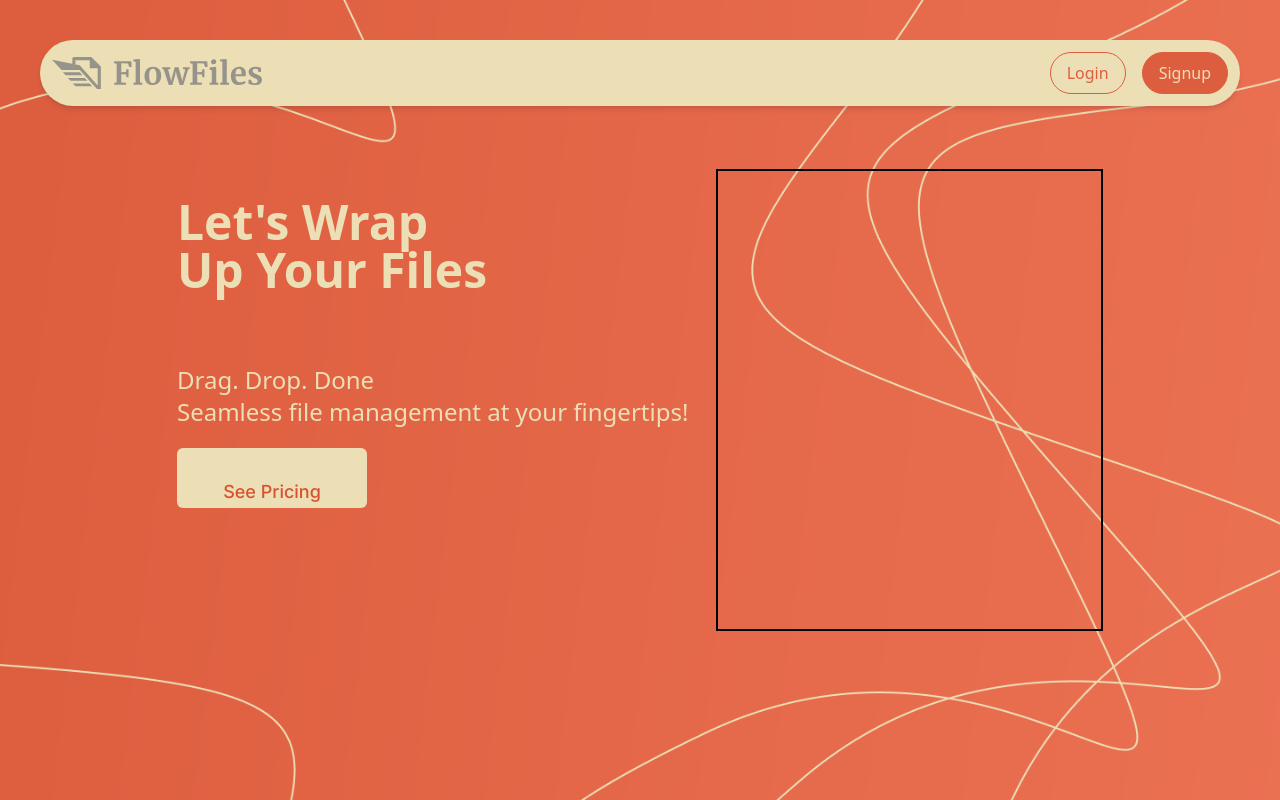
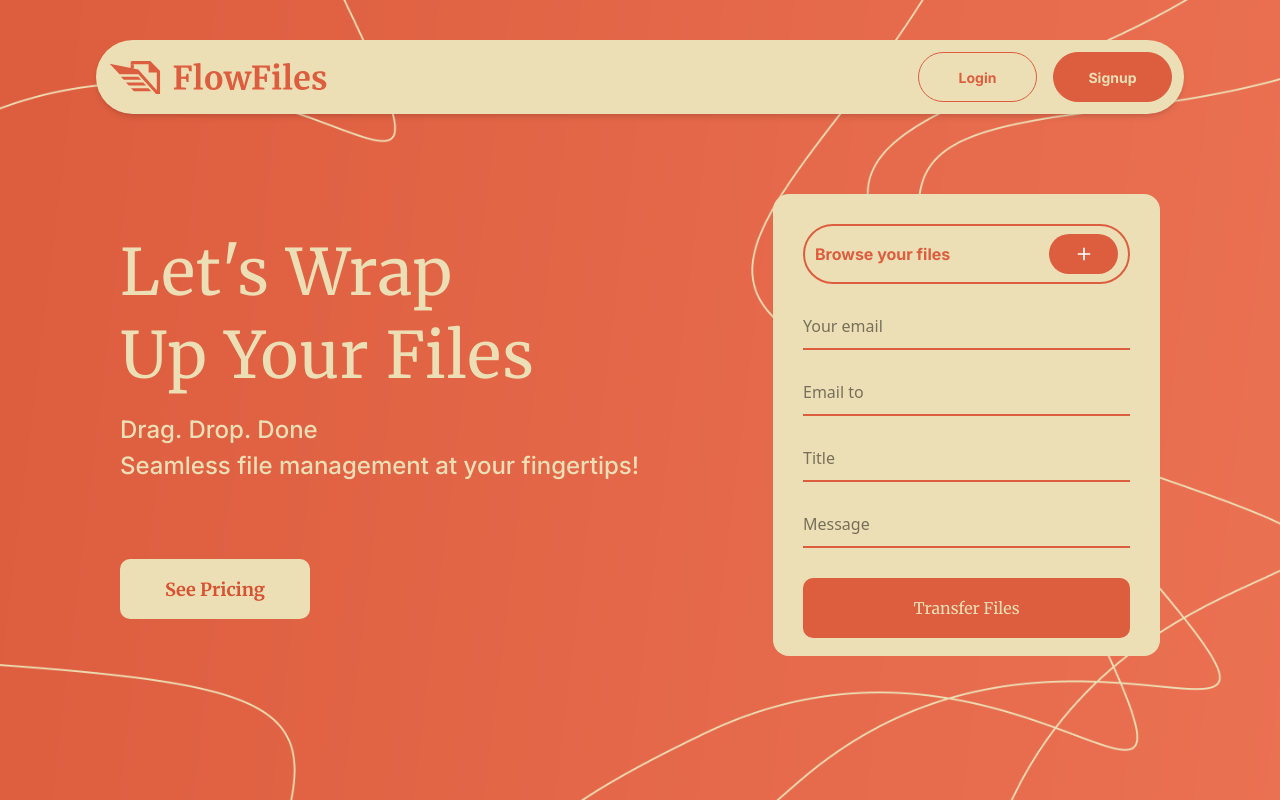
Before and after one commit to SyedKamranT/File_sharing, a React (Vite) app in the folder front-end/: page / in a window 1280 px wide. Built offline with nearby package versions, Linux system fonts and the light colour scheme.

Commit message:
front-end main page

```diff
--- a/front-end/package.json
+++ b/front-end/package.json
@@ -18,6 +18,7 @@
     "react": "^19.0.0",
     "react-dom": "^19.0.0",
     "react-dropzone": "^14.3.5",
+    "react-icons": "^5.5.0",
     "react-router-dom": "^7.2.0",
     "react-toastify": "^11.0.3",
     "tailwindcss": "^4.0.6"
--- a/front-end/src/Home.jsx
+++ b/front-end/src/Home.jsx
@@ -1,6 +1,89 @@
 import React from 'react'
 import background from './assets/background.png'
 import Navbar from './components/Navbar.jsx'
+import { IoMdAdd } from "react-icons/io";
+import { useState, useMemo } from 'react';
+
+
+
+
+//dropzone
+
+import { useDropzone } from 'react-dropzone';
+
+const baseStyle = {
+  flex: 1,
+  display: 'flex',
+
+  alignItems: 'center',
+
+  borderColor: '#DD5E3F',
+  borderWidth: '2px',
+  borderRadius: '30px',
+
+
+  backgroundColor: 'transparent',
+  color: '#bdbdbd',
+  outline: 'none',
+  transition: 'border .24s ease-in-out',
+  width: '327px',
+  height: '60px',
+};
+
+const focusedStyle = {
+  borderColor: '#2196f3'
+};
+
+const acceptStyle = {
+  borderColor: '#00e676'
+};
+
+const rejectStyle = {
+  borderColor: '#ff1744'
+};
+
+function StyledDropzone(props) {
+  const [fileName, setFileName] = useState(null);
+  const {
+    getRootProps,
+    getInputProps,
+    isFocused,
+    isDragAccept,
+    isDragReject
+  } = useDropzone({
+    multiple :true,
+    accept: { 'image/*': [] },
+    onDrop: (acceptedFiles) => {
+      if (acceptedFiles.length > 0) {
+        setFileName(acceptedFiles[0].name); // Store the selected file name
+      }
+    }
+  });
+
+  const style = useMemo(() => ({
+    ...baseStyle,
+    ...(isFocused ? focusedStyle : {}),
+    ...(isDragAccept ? acceptStyle : {}),
+    ...(isDragReject ? rejectStyle : {})
+  }), [
+    isFocused,
+    isDragAccept,
+    isDragReject
+  ]);
+
+  return (
+    <div className="container flex justify-between   w-[327px] ">
+      <div {...getRootProps({ style })}>
+        <input {...getInputProps()} className=' rounded-[30px]' />
+        <div className=' flex justify-between items-center flex-row w-full  p-[10px]'>
+          <p className='text-[#DD5E3F] inter-bold text-[16px]' >{fileName || "Browse your files"}</p>
+          <button className=' bg-[#DD5E3F] w-[69px] h-[40px] rounded-[25px] flex justify-center items-center'><input {...getInputProps()} /><IoMdAdd className=' text-[20px] text-white' /></button></div>
+      </div>
+    </div>
+  );
+}
+
+
 
 
 
@@ -8,25 +91,39 @@ import Navbar from './components/Navbar.jsx'
 
 
 const Home = () => {
+
+
   return (
-    <div className="relative h-screen bg-cover">
-      <img src={background} alt="background" className="w-full h-full object-cover" />
+    <div className=" flex flex-col gap-20 bg-cover bg-center h-screen pt-10" style={{ backgroundImage: `url(${background})` }} >
+      {/* <img src={background} alt="background" className="w-full h-full object-cover" /> */}
       {/* Navbar */}
-      <div className="absolute top-5 left-0 w-full">
-        <Navbar />
-      </div>
+
+      <Navbar />
+
 
       {/* Content */}
-      <div className="absolute inset-0 flex flex-row items-center justify-center space-y-4 gap-5">
-        <div className="w-[519px] h-[388px] top-[318px] left-[121px]  ">
-        <p className='text-[#EDDFB5] w-[445px] h-[166px] top-[318px] left-[121px] font-{Merriweather} text-5xl font-bold' >Let's Wrap<br/> Up Your Files</p>
-        <p className='text-[#EDDFB5] text-2xl'>Drag. Drop. Done<br/>Seamless file management at your fingertips!</p>
-        <button className='p-[30px]  mt-[20px]  cursor-pointer bg-[#EDDFB5] w-[190px] h-[60px] rounded-md inter-medium text-[18px] text-[#D85131] items-center justify-center text-1xl'>
-        See Pricing
-        </button>
+      <div className="flex flex-row items-center justify-between mx-[120px] ">
+        <div className="flex flex-col gap-[15px]  ">
+          <p className='text-[#EDDFB5] font-[400]  text-[64px] leading-[83px] tracking-[1px] merriweather-regular ' >Let's Wrap<br /> Up Your Files</p>
+          <p className='text-[#EDDFB5] text-[24px] inter-medium font-[500] leading-[36px]  '>Drag. Drop. Done<br />Seamless file management at your fingertips!</p>
+          <button className='mt-[60px]   cursor-pointer bg-[#EDDFB5] w-[190px] h-[60px] rounded-[10px] merriweather-bold text-[18px] text-[#D85131] items-center justify-center text-1xl'>
+            See Pricing
+          </button>
 
         </div>
-        <div className="w-[387px] h-[462px] top-[281px] left-[933px] border-2 border-black  "></div>
+        <div className="w-[387px] h-[462px] bg-[#EDDFB5] rounded-[16px]  ">
+          <form action="" className=' flex flex-col gap-[30px] p-[30px]'>
+          <StyledDropzone />
+         <input type="email" name="" id="" placeholder='Your email' className='  w-full outline-none border-b-2 border-[#DD5E3F] pb-[10px]'/>
+         <input type="email" name="" id="" placeholder='Email to' className='  w-full outline-none border-b-2 border-[#DD5E3F] pb-[10px]'/>
+         <input type="text" name="" id="" placeholder='Title' className='  w-full outline-none border-b-2 border-[#DD5E3F] pb-[10px]' />
+         <input type="text" name="" id="" placeholder='Message' className='  w-full outline-none border-b-2 border-[#DD5E3F] pb-[10px]' />
+         <input type="submit" value="Transfer Files"  className=' bg-[#DD5E3F]  w-full h-[60px] rounded-[10px] text-center text-[16px] merriweather-regular  text-[#EDDFB5] '/>
+
+          </form>
+
+
+        </div>
       </div>
     </div>
   );
--- a/front-end/src/components/Navbar.jsx
+++ b/front-end/src/components/Navbar.jsx
@@ -1,5 +1,5 @@
 import React from 'react';
-import logo from '../assets/logo.svg';
+import logoOrange from '../assets/logoOrange.svg';
 
 
 
@@ -9,17 +9,17 @@ import logo from '../assets/logo.svg';
 
 const Navbar = () => {
     return (
-      <div className="flex justify-center items-start w-full fixed top-10 z-50">
-      <nav className="p-3 flex justify-between items-center bg-[#EDDFB5] w-[1200px] rounded-[107px] shadow-md mx-auto">
+      <div className="flex justify-center items-start w-full ">
+      <nav className="p-3 flex justify-between items-center bg-[#EDDFB5] w-[85%] rounded-[107px] shadow-md mx-auto">
         <div>
-          <img src={logo} alt="Logo" className="h-8 invert-[0.4]" />
+          <img src={logoOrange} alt="Logo" className="w-[220px] h-[33px] " />
         </div>
 
         <div className="space-x-4">
-          <button className="text-[#DD5E3F] px-4 py-2 rounded-full border border-[#DD5E3F]">
+          <button className="text-[#DD5E3F] text-[14px] w-[119px] inter-bold h-[50px] px-4 py-2 rounded-full border border-[#DD5E3F] cursor-pointer">
             Login
           </button>
-          <button className="text-[#EDDFB5] px-4 py-2 rounded-full border border-[#DD5E3F] bg-[#DD5E3F]">
+          <button className="text-[#EDDFB5] text-[14px] w-[119px] h-[50px] inter-bold  px-4 py-2 rounded-full border border-[#DD5E3F] cursor-pointer bg-[#DD5E3F]">
             Signup
           </button>
         </div>
```
Also changed, not shown: 1 other file (tests, documents, lock files or other folders).
